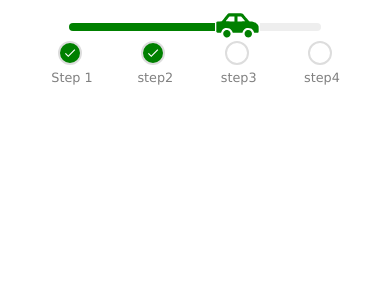
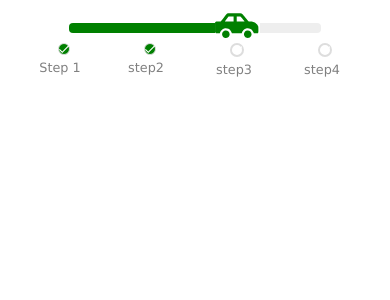
Before and after one commit to rishabhp1993/carprogressbar, a React (Create React App) app: page / in a window 390 px wide. Shown: the top 300 px of the page. Built offline with nearby package versions, Linux system fonts and the light colour scheme.

Commit message:
responsive

```diff
--- a/src/Progress.js
+++ b/src/Progress.js
@@ -42,7 +42,7 @@ class Progress extends React.Component {
                 xmlns="http://www.w3.org/2000/svg"
                 width="45px"
                 height="25px"
-                viewBox="0 0 222.000000 131.000000"
+                viewBox="4 0 222 128"
               >
                 <g
                   transform="translate(0.000000,131.000000) scale(0.100000,-0.100000)"
--- a/src/progress.css
+++ b/src/progress.css
@@ -33,7 +33,7 @@
   margin-bottom: 10px;
 }
 .barfluid {
-  height: 8px;
+  height: 10px;
   background-color: green;
   border-radius: 4px;
   animation-name: animatebar;
@@ -42,6 +42,9 @@
   animation-fill-mode: forwards;
   animation-timing-function: ease-in-out;
   width: 0%;
+  /*background-image: linear-gradient(45deg,rgba(255,255,255,.15) 25%,transparent 25%,transparent 50%,rgba(255,255,255,.15) 50%,rgba(255,255,255,.15) 75%,transparent 75%,transparent);
+    -webkit-background-size: 10px 10px;
+    background-size: 10px 10px;*/
 }
 @keyframes animatebar {
   0% {
@@ -75,6 +78,7 @@
   animation-fill-mode: forwards;
   animation-timing-function: ease-in-out;
 }
+
 @keyframes animateicons {
   0% {
     background-color: #fff;
@@ -108,3 +112,20 @@
   text-align: center;
   right: -40px;
 }
+
+@media only screen and (max-width: 480px) {
+  .stepcirclecomplete {
+    width: 10px;
+    height: 10px;
+    border: 1px solid #ddd;
+    border-radius: 20px;
+  }
+  .stepcirclepending {
+    width: 10px;
+    height: 10px;
+    border: 2px solid #ddd;
+  }
+  .icon {
+    display: none;
+  }
+}
```
